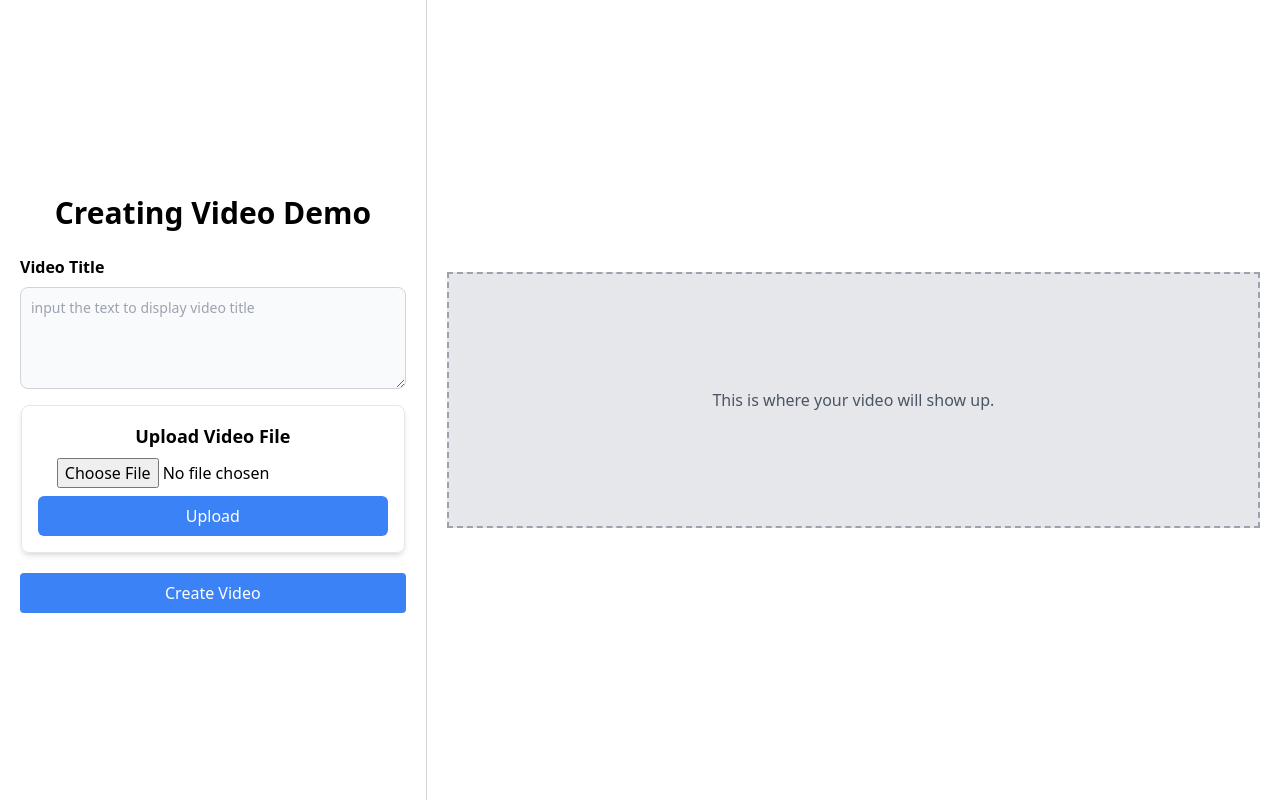
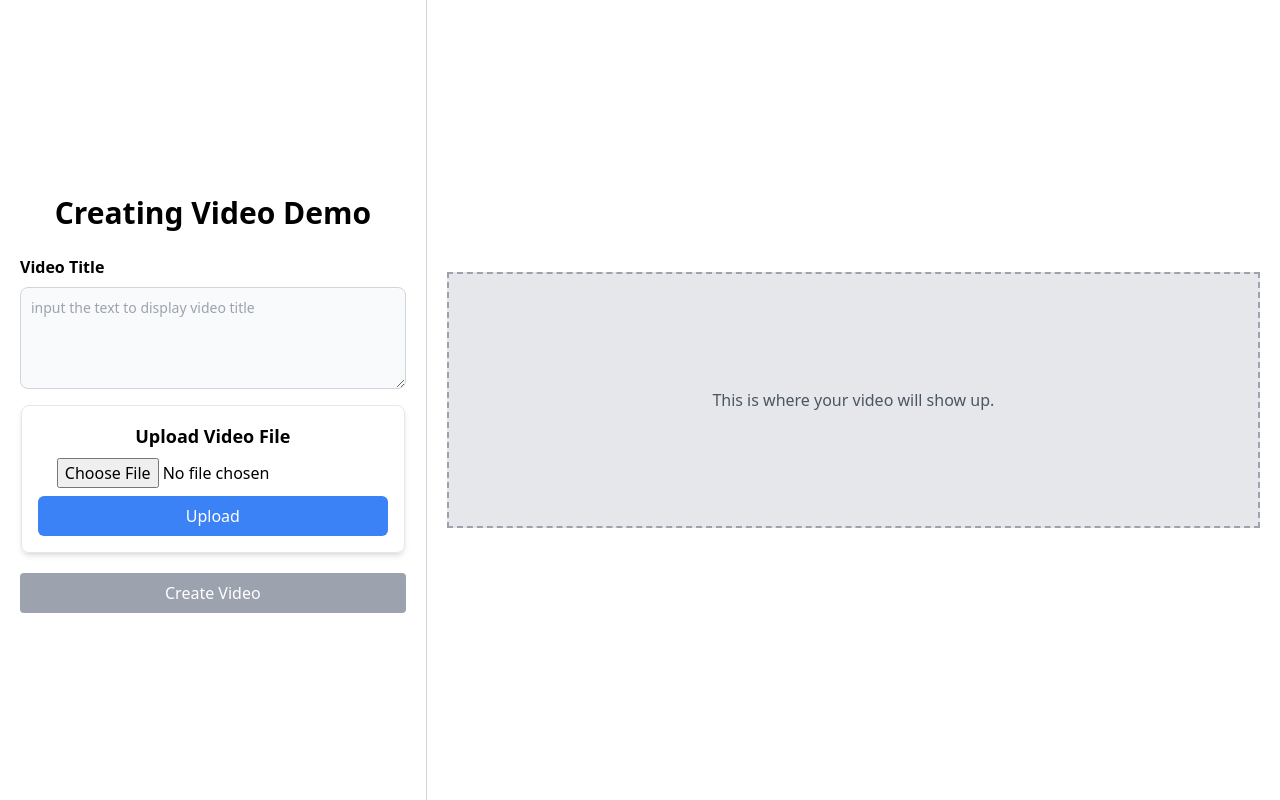
Before and after one commit to goal0105/shotstack-generate-video, a Next.js app: page / in a window 1280 px wide. Built offline with nearby package versions, Linux system fonts and the light colour scheme.

Commit message:
fix the error when file size > MAX_SIZE(5MB) in vercel

```diff
--- a/components/ConfigurationPanel.tsx
+++ b/components/ConfigurationPanel.tsx
@@ -23,8 +23,8 @@ function ConfigurationPanel({
   onCreate,
   status
 }: ConfigurationPanelProps) {
-  // const isValid = Object.values(config).every(option => option !== '');
-  let isValid = true;
+  const isValid = Object.values(config).every(option => option !== '');
+  // let isValid = true;
   const isDisabled =
     !isValid ||
     !(
--- a/components/FileUpload.tsx
+++ b/components/FileUpload.tsx
@@ -1,7 +1,7 @@
 import { useState, useEffect, useCallback, useRef } from "react";
 import { ConfigProps } from '@models/config';
 const ALLOWED_TYPES = ["video/mp4", "video/quicktime", "video/x-msvideo", "video/webm"]
-const MAX_FILE_SIZE = 50 * 1024 * 1024 // 50MB vercel size
+const MAX_FILE_SIZE = 4 * 1024 * 1024 // 50MB vercel size
 
 export default function FileUpload({ config, setConfig }: ConfigProps) {
   const [file, setFile] = useState<File | null>(null);
```
